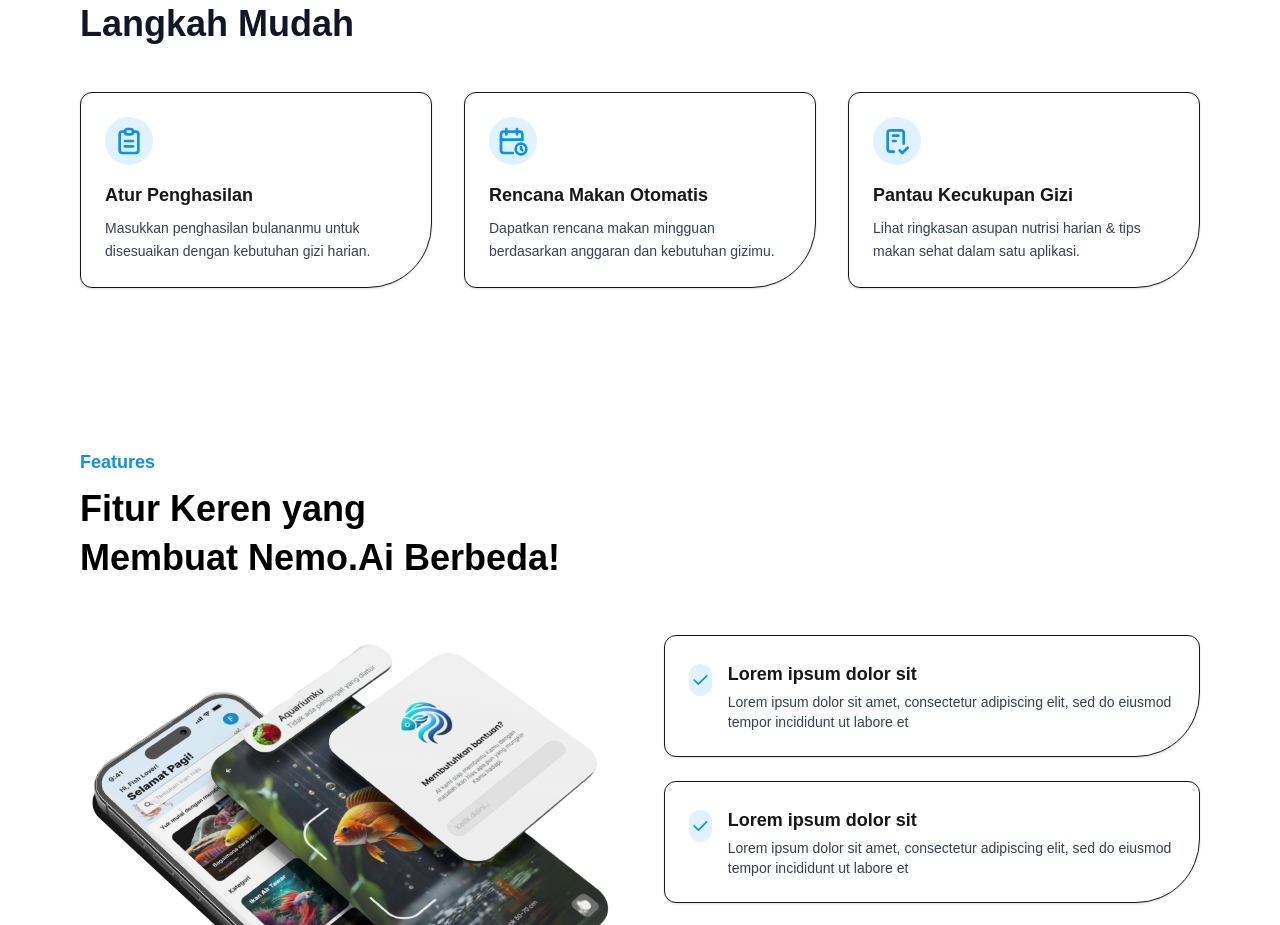
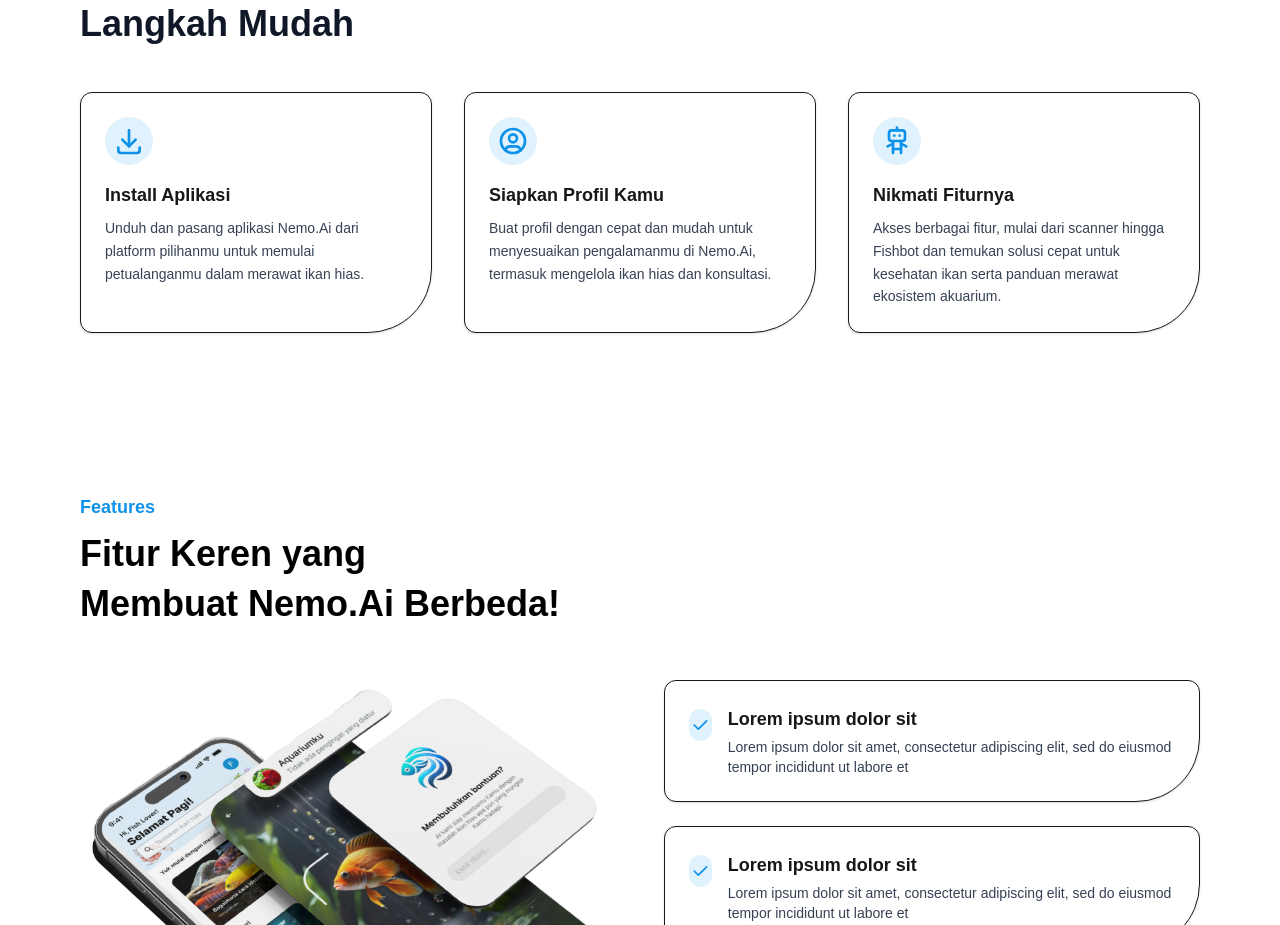
Before and after one commit to zollahrp/nemo-ai, a Next.js app: page / in a window 1280 px wide. Shown: the part 900-1825 px from the top of the page. Built offline with nearby package versions, Linux system fonts and the light colour scheme.

Commit message:
steps v2

```diff
--- a/src/components/landing/Steps.jsx
+++ b/src/components/landing/Steps.jsx
@@ -1,28 +1,28 @@
 'use client'
 
 import {
-  IconClipboardText,
-  IconCalendarTime,
-  IconChecklist,
+  IconDownload,
+  IconUserCircle,
+  IconRobot,
 } from '@tabler/icons-react'
 
 const steps = [
   {
-    icon: <IconClipboardText size={32} className="text-[#0E91E9]" />,
-    title: 'Atur Penghasilan',
-    desc: 'Masukkan penghasilan bulananmu untuk disesuaikan dengan kebutuhan gizi harian.',
+    icon: <IconDownload size={32} className="text-[#0E91E9]" />,
+    title: 'Install Aplikasi',
+    desc: 'Unduh dan pasang aplikasi Nemo.Ai dari platform pilihanmu untuk memulai petualanganmu dalam merawat ikan hias.',
   },
   {
-    icon: <IconCalendarTime size={32} className="text-[#0E91E9]" />,
-    title: 'Rencana Makan Otomatis',
-    desc: 'Dapatkan rencana makan mingguan berdasarkan anggaran dan kebutuhan gizimu.',
+    icon: <IconUserCircle size={32} className="text-[#0E91E9]" />,
+    title: 'Siapkan Profil Kamu',
+    desc: 'Buat profil dengan cepat dan mudah untuk menyesuaikan pengalamanmu di Nemo.Ai, termasuk mengelola ikan hias dan konsultasi.',
   },
   {
-    icon: <IconChecklist size={32} className="text-[#0E91E9]" />,
-    title: 'Pantau Kecukupan Gizi',
-    desc: 'Lihat ringkasan asupan nutrisi harian & tips makan sehat dalam satu aplikasi.',
+    icon: <IconRobot size={32} className="text-[#0E91E9]" />,
+    title: 'Nikmati Fiturnya',
+    desc: 'Akses berbagai fitur, mulai dari scanner hingga Fishbot dan temukan solusi cepat untuk kesehatan ikan serta panduan merawat ekosistem akuarium.',
   },
-]
+];
 
 export default function Steps() {
   return (
```
